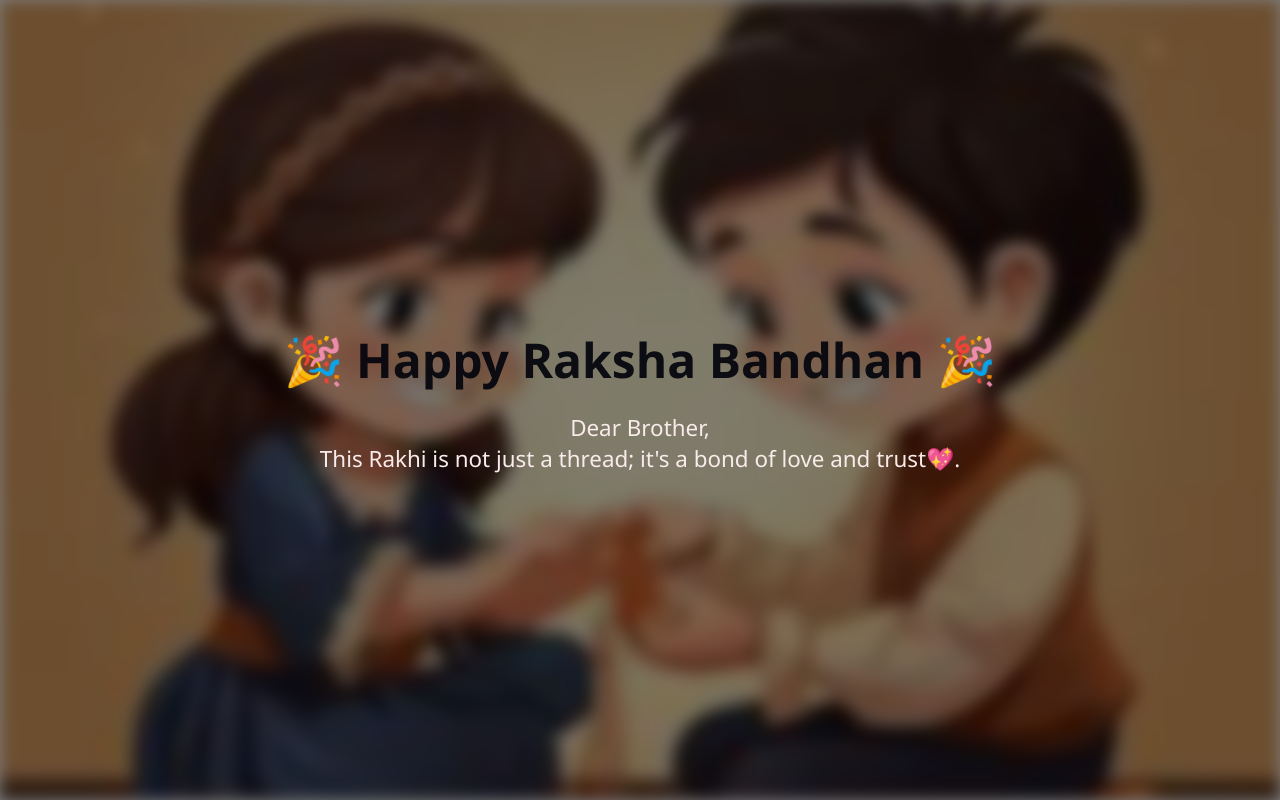
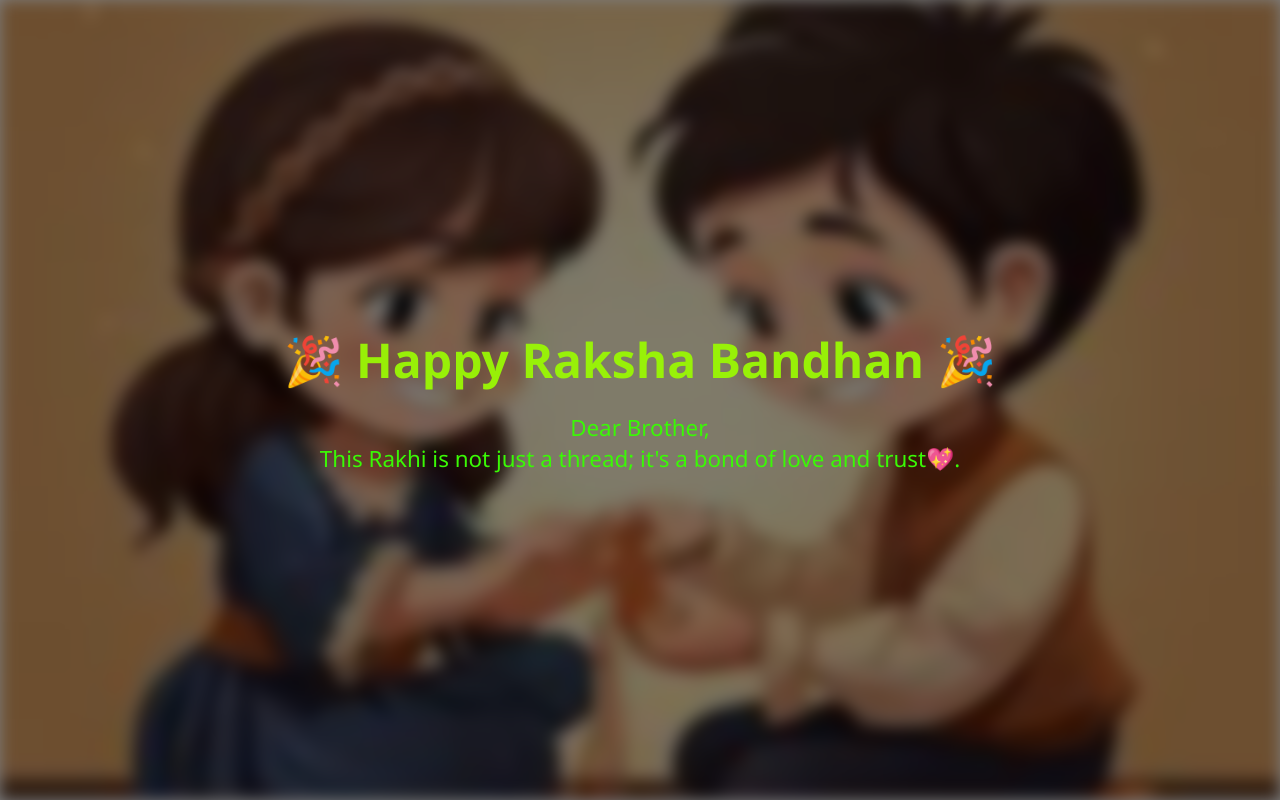
Before and after one commit to anshu29-p/rakhi-site, a plain HTML site: page index.html in a window 1280 px wide. Drawn offline with Linux system fonts and the light colour scheme.

Commit message:
index.html

```diff
--- a/index.html
+++ b/index.html
@@ -50,14 +50,14 @@
       align-items: center;
       height: 100%;
       text-align: center;
-      color: rgb(250, 235, 235);
+      color: rgb(58, 249, 5);
       padding: 30px;
       animation: fadeIn 2s ease-in-out;
     }
 
     .message-box h1 {
       font-size: 3rem;
-      color: #05060ef1;
+      color: #99f505f7;
       margin-bottom: 20px;
     }
 
```
